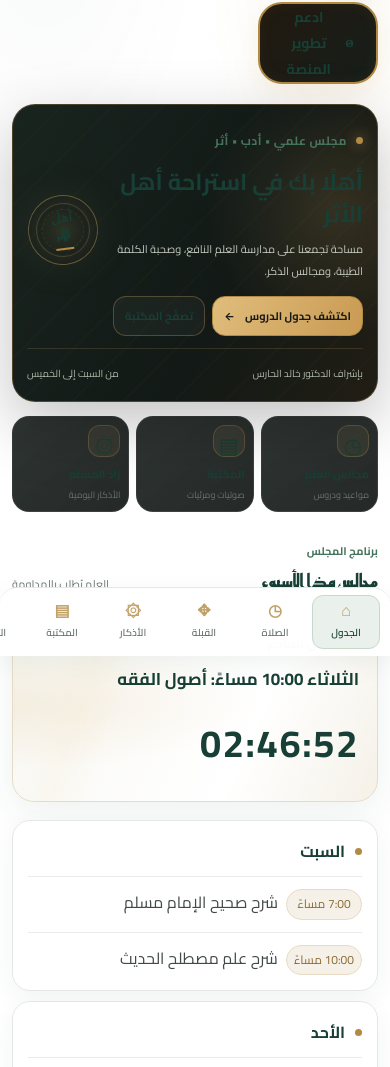
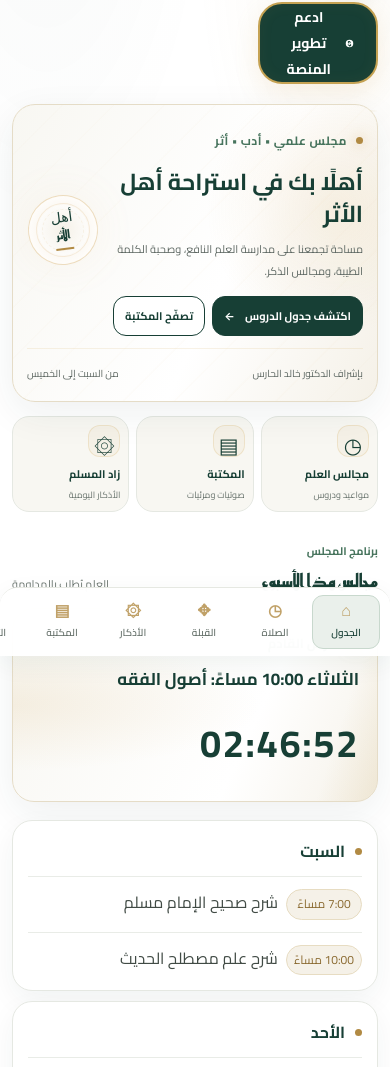
Before and after one commit to aboserag925-alt/-hares, a website with bundled scripts: page app/index.html in a window 390 px wide. Shown: the part 188-1255 px from the top of the page. Built offline with nearby package versions, Linux system fonts and the light colour scheme; files whose address does not match are found by name; a web font is replaced by a local one.

Commit message:
Apply premium motion identity to mobile app

```diff
--- a/app/index.html
+++ b/app/index.html
@@ -210,6 +210,28 @@ dialog.support-dialog{background:#fff!important;color:#303833!important;border-c
 dialog.support-dialog>p{color:#68736d!important}
 @media(prefers-reduced-motion:reduce){*{animation:none!important;transition:none!important}}
 
+
+/* Premium motion identity — mobile application */
+:root{--motion-green:#173f35;--motion-gold:#c5a253;--motion-ivory:#f5f1e8}
+body{background-image:radial-gradient(ellipse at 90% 0,rgba(197,162,83,.08),transparent 34%),radial-gradient(ellipse at 4% 28%,rgba(23,63,53,.045),transparent 35%)}
+header{position:relative}
+header::after{content:"";position:absolute;inset-inline-start:0;bottom:-10px;width:76px;height:2px;border-radius:3px;background:linear-gradient(90deg,var(--motion-gold),transparent)}
+.welcome-hero{background:linear-gradient(115deg,#f8f7f2,#fff 58%,#f5f1e8)!important;border-color:#e5dcc7!important;box-shadow:0 12px 38px rgba(23,63,53,.07)!important}
+.hero-copy p,.hero-foot{color:#5e6863!important}
+.hero-emblem{background:radial-gradient(circle,#f5f1e8,#fff 68%)!important;color:#173f35!important}
+.hero-primary{background:#173f35!important;color:#fff!important;border-color:#173f35!important}
+.hero-secondary{background:#fff!important;border-color:#173f35!important;color:#173f35!important}
+.quick-item{background:#f8f7f2!important;border-color:#e5e8e2!important;color:#303833!important}
+.support-button,.support-button:hover{background:#173f35!important;color:#fff!important;border-color:#c5a253!important}
+.card,.media-card{border-radius:20px!important;box-shadow:0 10px 28px rgba(23,63,53,.055)!important;transition:transform .3s,box-shadow .3s,border-color .3s}
+.card:active,.quick-item:active{transform:scale(.985)}
+.tab,.btn,.media-filter,.adhkar-choice{transition:background .25s,color .25s,transform .25s,box-shadow .25s}
+.tab.on,.media-filter.on,.adhkar-choice.on{box-shadow:inset 0 -2px 0 var(--motion-gold)}
+.next{position:relative;overflow:hidden}
+.next::after{content:"";position:absolute;inset:-40% auto -40% -30%;width:28%;transform:rotate(18deg);background:linear-gradient(90deg,transparent,rgba(197,162,83,.12),transparent);animation:appSheen 8s ease-in-out infinite}
+@keyframes appSheen{0%,35%{left:-35%}75%,100%{left:125%}}
+@media(prefers-reduced-motion:reduce){.next::after{animation:none!important}.card,.media-card,.tab,.btn,.media-filter,.adhkar-choice{transition:none!important}}
+
 </style>
 </head>
 <body>
```
